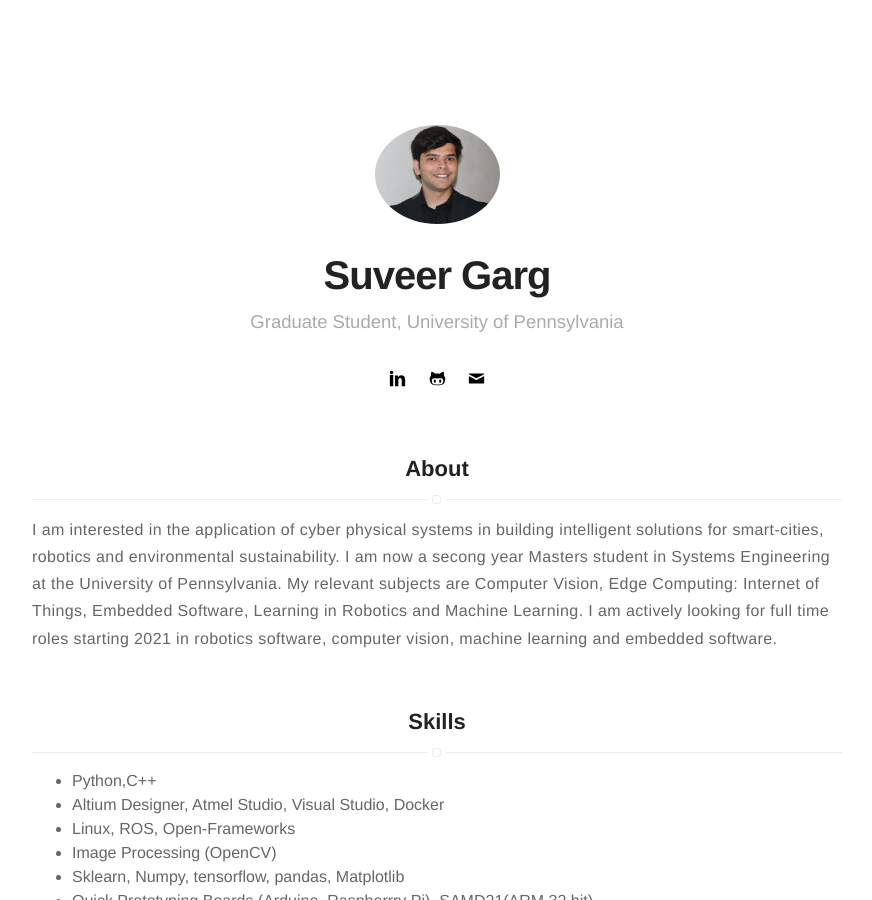
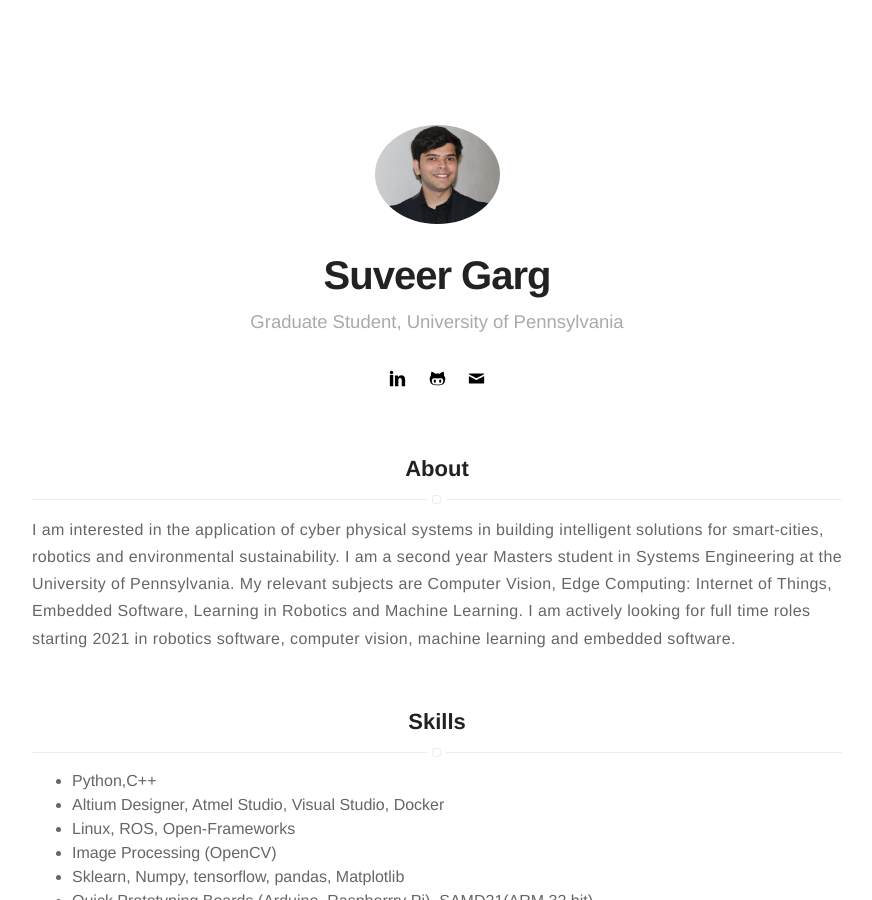
Before and after one commit to suveergarg/suveergarg.github.io, a Jekyll site: the page built from index.html, in a window 1280 px wide and 900 px high. Shown: the whole window, without its empty margins (203-1075 px from the left). Built offline with Jekyll 4.4.1, drawn with Linux system fonts in a browser that asks for light colours.

Commit message:
Update about.html

```diff
--- a/_includes/about.html
+++ b/_includes/about.html
@@ -1 +1 @@
-<p>I am interested in the application of cyber physical systems in building intelligent solutions for smart-cities, robotics and environmental sustainability. I am now a secong year Masters student in Systems Engineering at the University of Pennsylvania. My relevant subjects are Computer Vision, Edge Computing: Internet of Things, Embedded Software, Learning in Robotics and Machine Learning. I am actively looking for full time roles starting 2021 in robotics software, computer vision, machine learning and embedded software.</p>
+<p>I am interested in the application of cyber physical systems in building intelligent solutions for smart-cities, robotics and environmental sustainability. I am a second year Masters student in Systems Engineering at the University of Pennsylvania. My relevant subjects are Computer Vision, Edge Computing: Internet of Things, Embedded Software, Learning in Robotics and Machine Learning. I am actively looking for full time roles starting 2021 in robotics software, computer vision, machine learning and embedded software.</p>
```
